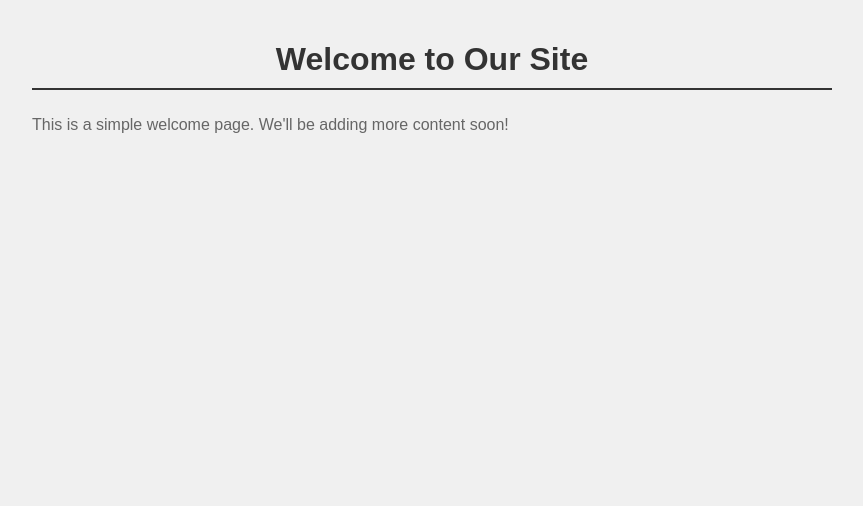
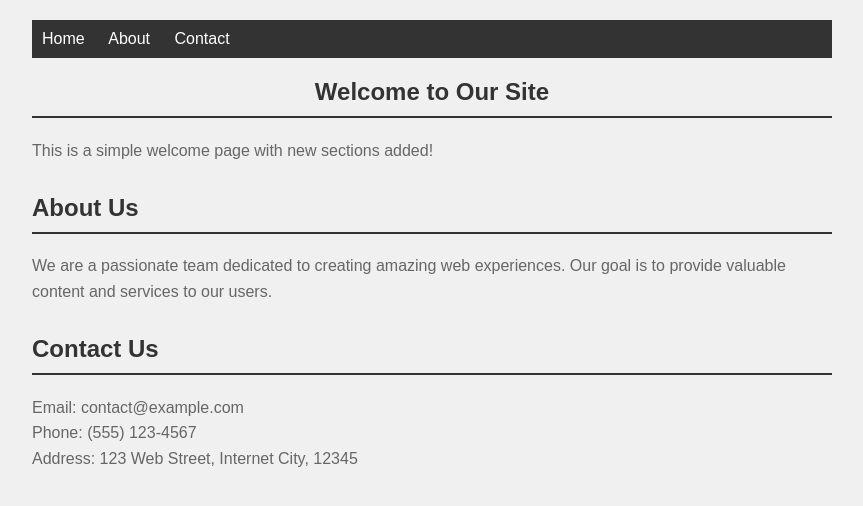
Before and after one commit to Eli-zabeth-M/nosey-parker-test, a plain HTML site: page index.html in a window 1280 px wide. Shown: the whole page, without its empty margins (208-1071 px from the left). Drawn offline with Linux system fonts and the light colour scheme.

Commit message:
Add new content sections

```diff
--- a/index.html
+++ b/index.html
@@ -12,20 +12,55 @@
             padding: 20px;
             background-color: #f0f0f0;
         }
-        h1 {
+        nav {
+            background-color: #333;
+            padding: 10px;
+            margin-bottom: 20px;
+        }
+        nav a {
+            color: white;
+            text-decoration: none;
+            margin-right: 20px;
+        }
+        h1, h2 {
             color: #333;
-            text-align: center;
             border-bottom: 2px solid #333;
             padding-bottom: 10px;
+        }
+        h1 {
+            text-align: center;
         }
         p {
             line-height: 1.6;
             color: #666;
         }
+        section {
+            margin-bottom: 30px;
+        }
     </style>
 </head>
 <body>
-    <h1>Welcome to Our Site</h1>
-    <p>This is a simple welcome page. We'll be adding more content soon!</p>
+    <nav>
+        <a href="#home">Home</a>
+        <a href="#about">About</a>
+        <a href="#contact">Contact</a>
+    </nav>
+
+    <section id="home">
+        <h1>Welcome to Our Site</h1>
+        <p>This is a simple welcome page with new sections added!</p>
+    </section>
+
+    <section id="about">
+        <h2>About Us</h2>
+        <p>We are a passionate team dedicated to creating amazing web experiences. Our goal is to provide valuable content and services to our users.</p>
+    </section>
+
+    <section id="contact">
+        <h2>Contact Us</h2>
+        <p>Email: contact@example.com<br>
+Phone: (555) 123-4567<br>
+Address: 123 Web Street, Internet City, 12345</p>
+    </section>
 </body>
 </html>
```
